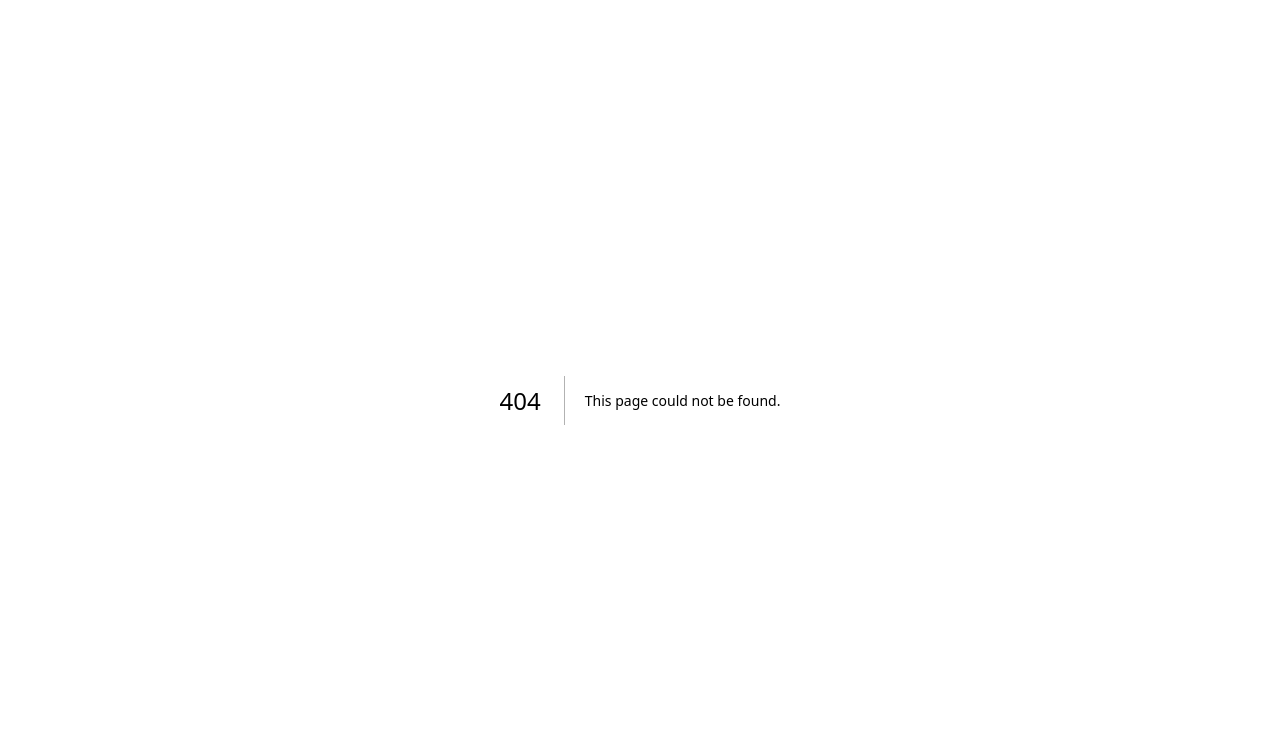
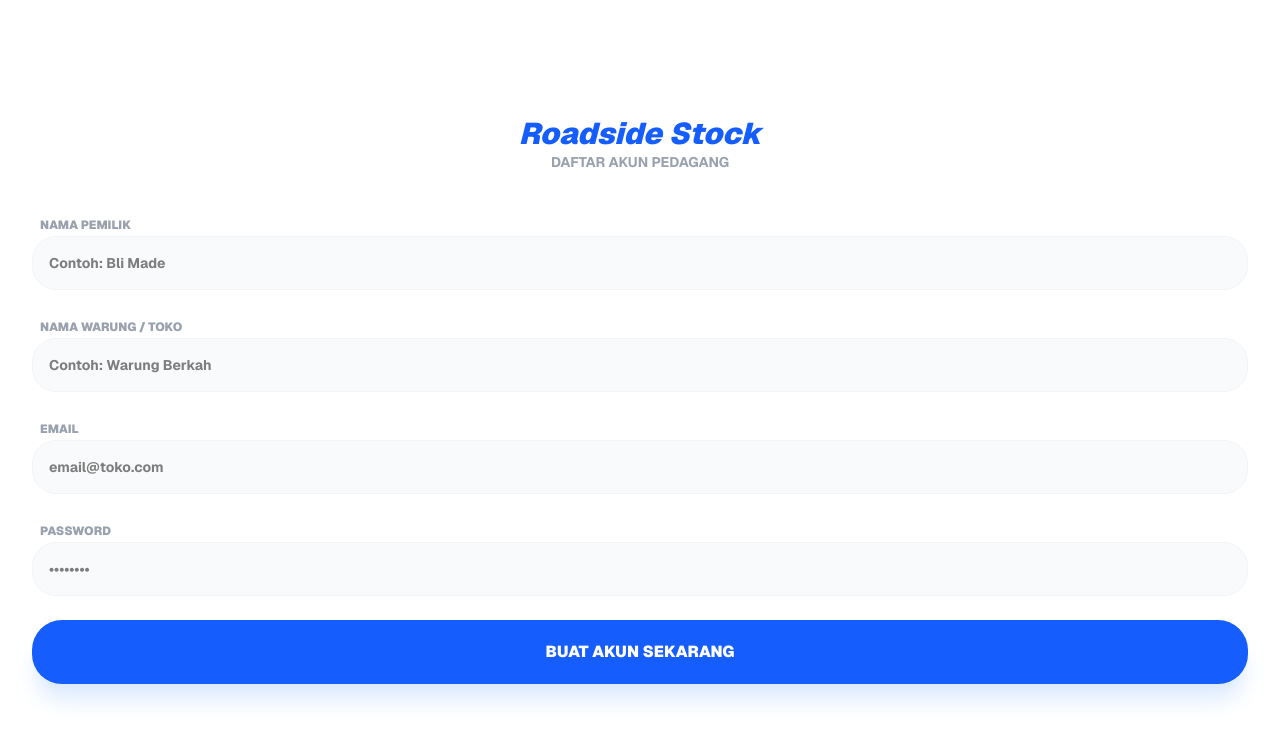
Before and after one commit to bayusastra70/roadsidestock-app, a Next.js app: page /register in a window 1280 px wide. Before the commit this address had no page. Shown: the top 742 px of the page. Built offline with nearby package versions, Linux system fonts and the light colour scheme.

Commit message:
Fix build: add prisma generate and type any

```diff
--- /dev/null
+++ b/app/actions/auth-actions.ts
@@ -0,0 +1,57 @@
+"use server";
+
+import prisma from "@/lib/prisma";
+import { cookies } from "next/headers";
+import { redirect } from "next/navigation";
+
+export async function registerAksi(formData: FormData) {
+  const nama = formData.get("nama") as string;
+  const email = formData.get("email") as string;
+  const password = formData.get("password") as string; // Idealnya di-hash pakai bcrypt
+  const namaWarung = formData.get("namaWarung") as string;
+
+  const user = await prisma.user.create({
+    data: {
+      nama,
+      email,
+      password,
+      warung: {
+        create: {
+          nama: namaWarung,
+          alamat: "Tabanan", // Default
+        }
+      }
+    },
+    include: { warung: true }
+  });
+
+  const cookieStore = await cookies();
+  cookieStore.set("warungId", user.warung?.id || "");
+
+  redirect("/");
+}
+
+export async function loginAksi(formData: FormData) {
+  const email = formData.get("email") as string;
+  const password = formData.get("password") as string;
+
+  const user = await prisma.user.findUnique({
+    where: { email },
+    include: { warung: true }
+  });
+
+  if (!user || user.password !== password) {
+    throw new Error("Email atau password salah");
+  }
+
+  const cookieStore = await cookies();
+  cookieStore.set("warungId", user.warung?.id || "");
+
+  redirect("/");
+}
+
+export async function logoutAksi() {
+  const cookieStore = await cookies();
+  cookieStore.delete("warungId");
+  redirect("/login");
+}
--- /dev/null
+++ b/app/login/page.tsx
@@ -0,0 +1,34 @@
+// app/login/page.tsx
+import { loginAksi } from "../actions/auth-actions";
+import Link from "next/link";
+
+export default function LoginPage() {
+  return (
+    <div className="min-h-screen bg-white p-8 flex flex-col justify-center font-sans text-black">
+      <div className="mb-10 text-center">
+        <h1 className="text-3xl font-black text-blue-600 italic">Roadside Stock</h1>
+        <p className="text-gray-400 font-bold text-sm uppercase">Masuk ke Warung Bli</p>
+      </div>
+
+      <form action={loginAksi} className="space-y-6">
+        <div className="space-y-2">
+          <label className="text-xs font-black uppercase text-gray-400 ml-2">Email</label>
+          <input name="email" type="email" required placeholder="email@toko.com" className="w-full p-4 bg-gray-50 border border-gray-100 rounded-3xl outline-none focus:border-blue-600 transition-all text-sm font-bold" />
+        </div>
+
+        <div className="space-y-2">
+          <label className="text-xs font-black uppercase text-gray-400 ml-2">Password</label>
+          <input name="password" type="password" required placeholder="••••••••" className="w-full p-4 bg-gray-50 border border-gray-100 rounded-3xl outline-none focus:border-blue-600 transition-all text-sm font-bold" />
+        </div>
+
+        <button type="submit" className="w-full bg-blue-600 text-white p-5 rounded-[30px] font-black shadow-xl shadow-blue-100 active:scale-95 transition-all">
+          MASUK SEKARANG
+        </button>
+
+        <p className="text-center text-xs font-bold text-gray-400">
+          Belum punya akun? <Link href="/register" className="text-blue-600 underline">Daftar Warung</Link>
+        </p>
+      </form>
+    </div>
+  );
+}
--- a/app/page.tsx
+++ b/app/page.tsx
@@ -1,5 +1,7 @@
 import prisma from "@/lib/prisma";
 import Link from "next/link";
+import { cookies } from "next/headers";
+import { redirect } from "next/navigation";
 import DeleteButton from "@/components/DeleteButton";
 import SearchInput from "@/components/SearchInput";
 import BottomNav from "@/components/BottomNav";
@@ -12,23 +14,41 @@ export default async function HomePage({
 }: {
   searchParams: Promise<{ q?: string; cat?: string }>;
 }) {
+  // 1. CEK AUTHENTICATION (Cookies)
+  const cookieStore = await cookies();
+  const warungId = cookieStore.get("warungId")?.value;
+
+  // Jika tidak ada warungId (belum login), redirect ke halaman login
+  if (!warungId) {
+    redirect("/login");
+  }
+
   const { q, cat } = await searchParams;
   const currentCat = cat || "Semua";
 
-  // Data untuk Ringkasan
-  const allProducts = await prisma.product.findMany();
+  // 2. DATA RINGKASAN (Hanya milik warung ini)
+  const allProducts = await prisma.product.findMany({
+    where: { warungId: warungId }
+  });
+
   const totalAset = allProducts.reduce((acc, item) => acc + (item.stock * item.priceSell), 0);
 
-  // Hitung Omzet Hari Ini
+  // 3. HITUNG OMZET HARI INI (Hanya milik warung ini)
   const startOfDay = new Date();
   startOfDay.setHours(0, 0, 0, 0);
+
   const transToday = await prisma.transaction.findMany({
-    where: { createdAt: { gte: startOfDay } }
+    where: {
+      product: { warungId: warungId }, // Filter lewat relasi produk
+      createdAt: { gte: startOfDay }
+    }
   });
   const omzetHariIni = transToday.reduce((acc, curr) => acc + curr.totalPrice, 0);
 
+  // 4. DAFTAR PRODUK YANG DIFILTER (Hanya milik warung ini)
   const products = await prisma.product.findMany({
     where: {
+      warungId: warungId, // PROTEKSI DATA: Pastikan ID warung cocok
       AND: [
         { name: { contains: q || "", mode: "insensitive" } },
         currentCat !== "Semua" ? { category: currentCat } : {},
@@ -90,6 +110,7 @@ export default async function HomePage({
           {products.length === 0 ? (
             <div className="text-center py-20 bg-white rounded-3xl border border-dashed border-gray-200">
               <p className="text-gray-400 text-sm font-medium">Barang tidak ditemukan</p>
+              <p className="text-[10px] text-gray-300 mt-1">Silakan tambah barang baru Bli.</p>
             </div>
           ) : (
             products.map((product) => {
@@ -144,7 +165,6 @@ export default async function HomePage({
         </div>
       </div>
 
-      {/* RENDER BOTTOM NAV DISINI */}
       <BottomNav />
     </div>
   );
--- /dev/null
+++ b/app/register/page.tsx
@@ -0,0 +1,38 @@
+import { registerAksi } from "../actions/auth-actions";
+
+export default function RegisterPage() {
+  return (
+    <div className="min-h-screen bg-white p-8 flex flex-col justify-center font-sans text-black">
+      <div className="mb-10 text-center">
+        <h1 className="text-3xl font-black text-blue-600 italic">Roadside Stock</h1>
+        <p className="text-gray-400 font-bold text-sm uppercase">Daftar Akun Pedagang</p>
+      </div>
+
+      <form action={registerAksi} className="space-y-6">
+        <div className="space-y-2">
+          <label className="text-xs font-black uppercase text-gray-400 ml-2">Nama Pemilik</label>
+          <input name="nama" type="text" required placeholder="Contoh: Bli Made" className="w-full p-4 bg-gray-50 border border-gray-100 rounded-3xl outline-none focus:border-blue-600 transition-all text-sm font-bold" />
+        </div>
+
+        <div className="space-y-2">
+          <label className="text-xs font-black uppercase text-gray-400 ml-2">Nama Warung / Toko</label>
+          <input name="namaWarung" type="text" required placeholder="Contoh: Warung Berkah" className="w-full p-4 bg-gray-50 border border-gray-100 rounded-3xl outline-none focus:border-blue-600 transition-all text-sm font-bold" />
+        </div>
+
+        <div className="space-y-2">
+          <label className="text-xs font-black uppercase text-gray-400 ml-2">Email</label>
+          <input name="email" type="email" required placeholder="email@toko.com" className="w-full p-4 bg-gray-50 border border-gray-100 rounded-3xl outline-none focus:border-blue-600 transition-all text-sm font-bold" />
+        </div>
+
+        <div className="space-y-2">
+          <label className="text-xs font-black uppercase text-gray-400 ml-2">Password</label>
+          <input name="password" type="password" required placeholder="••••••••" className="w-full p-4 bg-gray-50 border border-gray-100 rounded-3xl outline-none focus:border-blue-600 transition-all text-sm font-bold" />
+        </div>
+
+        <button type="submit" className="w-full bg-blue-600 text-white p-5 rounded-[30px] font-black shadow-xl shadow-blue-100 active:scale-95 transition-all">
+          BUAT AKUN SEKARANG
+        </button>
+      </form>
+    </div>
+  );
+}
```
